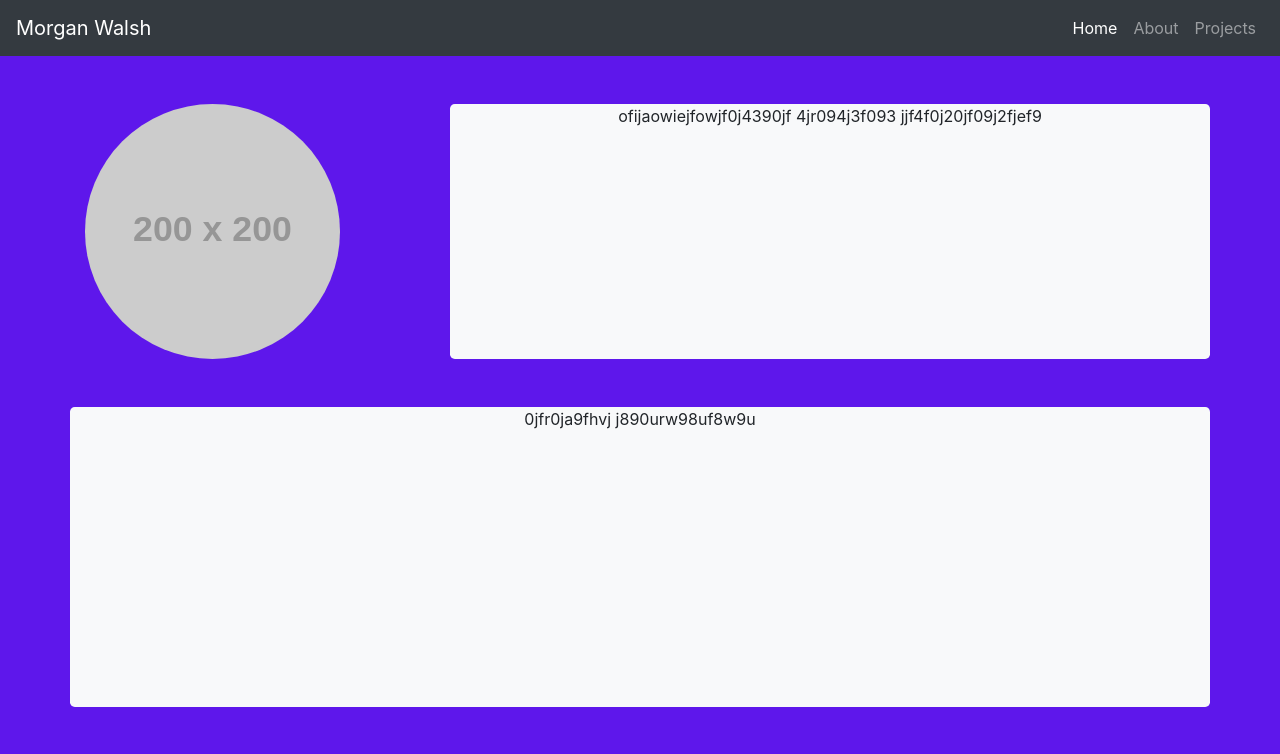
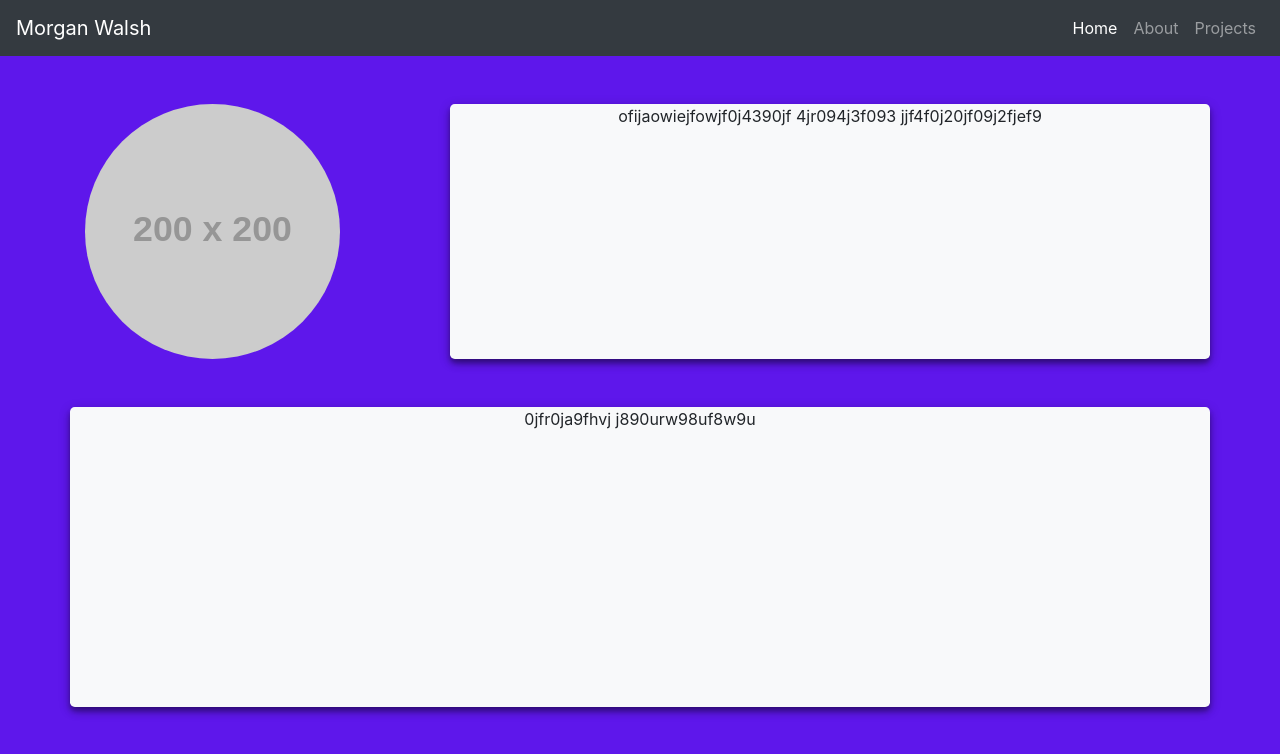
Before and after one commit to MrWalshyType2/ePortfolio, a React (Create React App) app: page /about in a window 1280 px wide. Shown: the top 754 px of the page. Built offline with nearby package versions, Linux system fonts and the light colour scheme.

Commit message:
added material style box-shadow class

```diff
--- a/src/css/App.css
+++ b/src/css/App.css
@@ -55,3 +55,7 @@ body {
 .project-tile {
   box-shadow: 0 6px 10px -2px rgba(0, 0, 0, 0.2), 0 4px 4px 0 rgba(0, 0, 0, 0.24), 0 3px 12px 0 rgba(0, 0, 0, 0.24);
 }
+
+.material-shadow {
+  box-shadow: 0 6px 10px -2px rgba(0, 0, 0, 0.2), 0 4px 4px 0 rgba(0, 0, 0, 0.24), 0 3px 12px 0 rgba(0, 0, 0, 0.24);
+}
--- a/src/pages/about.js
+++ b/src/pages/about.js
@@ -6,12 +6,12 @@ function AboutPage(props) {
         <div className="container mt-5 d-flex flex-column h-100">
             <div className="row justify-content-between">
                 <img className="col-md-3 d-none d-md-block rounded-circle" src="https://via.placeholder.com/200" alt="..." />
-                <div className="col-12 col-md-8 bg-light rounded-lg">
+                <div className="col-12 col-md-8 bg-light rounded-lg material-shadow">
                     <p>ofijaowiejfowjf0j4390jf 4jr094j3f093 jjf4f0j20jf09j2fjef9 </p>
                 </div>
             </div>
             <div className="row my-5">
-                <div className="col-12 bg-light rounded-lg" style={{"height": "300px"}}>
+                <div className="col-12 bg-light rounded-lg material-shadow" style={{"height": "300px"}}>
                     <p>0jfr0ja9fhvj j890urw98uf8w9u </p>
                 </div>
             </div>
```
